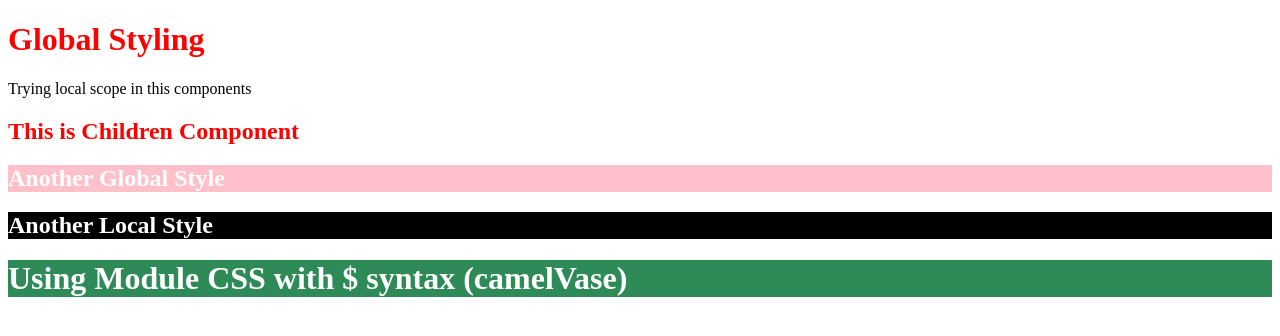
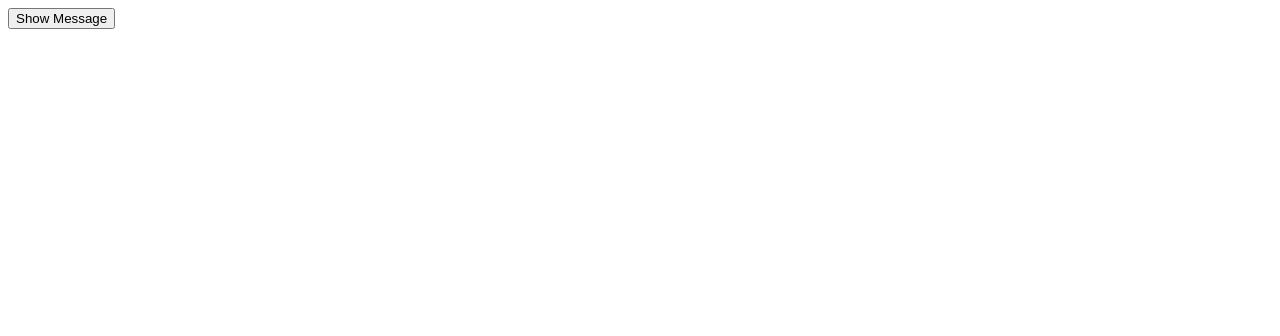
Before and after one commit to dareakl/vuejs-course, a Vue app in the folder vue-course/: page / in a window 1280 px wide. Shown: the top 336 px of the page. Built offline with nearby package versions, Linux system fonts and the light colour scheme.

Commit message:
events examples

```diff
--- a/vue-course/src/App.vue
+++ b/vue-course/src/App.vue
@@ -1,4 +1,4 @@
-<script setup>
+<!-- <script setup>
 import GlobalStyle from './components/GlobalStyle.vue'
 import LocalStyle from './components/LocalStyle.vue'
 import CombinedStyle from './components/CombinedStyle.vue'
@@ -10,4 +10,12 @@ import ModuleStyle from './components/ModuleStyle.vue'
   <CombinedStyle />
   <ModuleStyle />
 </template>
-<style scoped></style>
+<style scoped></style> -->
+
+<script setup>
+import MyEvent from './components/MyEvent.vue'
+</script>
+
+<template>
+  <MyEvent />
+</template>
--- /dev/null
+++ b/vue-course/src/components/MyEvent.vue
@@ -0,0 +1,7 @@
+<script setup>
+const showMessage = (message) => alert(message)
+</script>
+
+<template>
+  <button @:click="showMessage('This is my message')">Show Message</button>
+</template>
```
